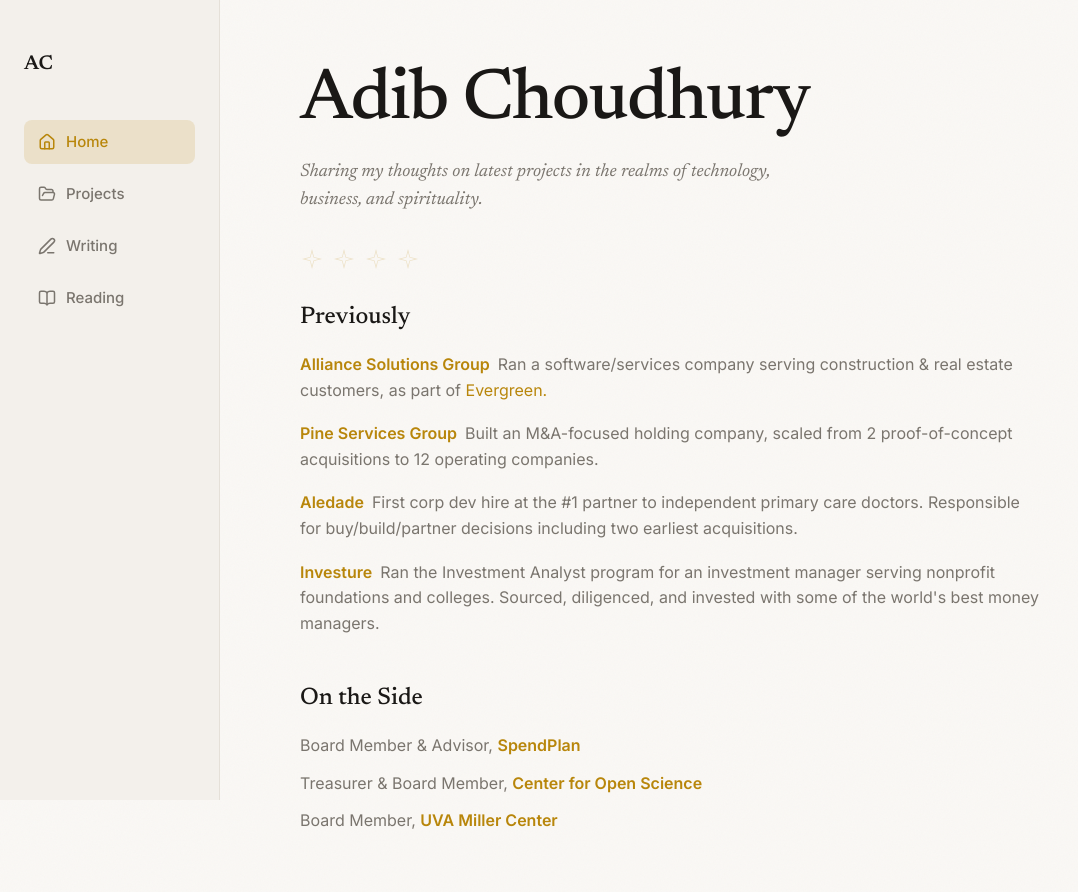
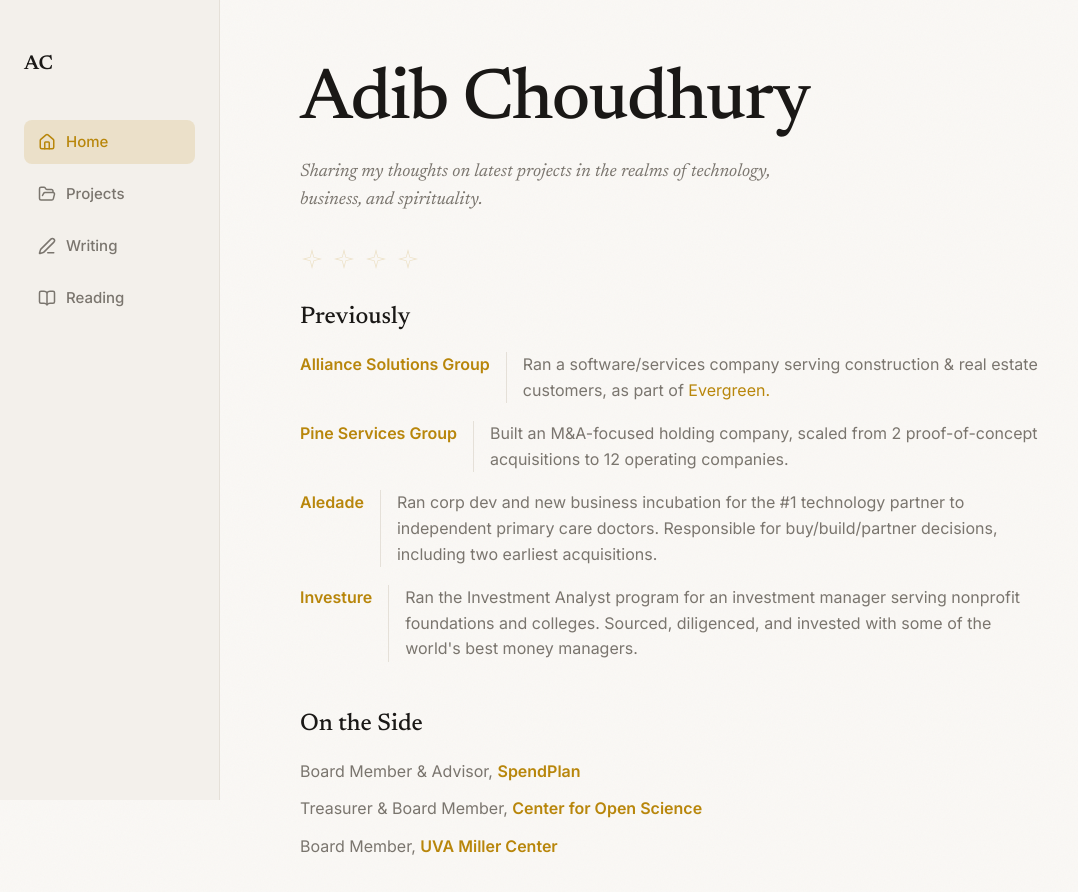
Before and after one commit to adib-hash/adib-personal-site, a React (Vite) app: page / in a window 1280 px wide. Shown: the top 892 px of the page, without its empty margins (0-1078 px from the left). Built offline with nearby package versions, Linux system fonts and the light colour scheme.

Commit message:
fix: add vertical bar separator in Previously section, update Aledade text
Co-Authored-By: Claude Opus 4.6 (1M context) <noreply@anthropic.com>

```diff
--- a/src/pages/Home.jsx
+++ b/src/pages/Home.jsx
@@ -20,7 +20,7 @@ const previously = [
     company: "Aledade",
     url: "https://aledade.com",
     description:
-      "First corp dev hire at the #1 partner to independent primary care doctors. Responsible for buy/build/partner decisions including two earliest acquisitions.",
+      "Ran corp dev and new business incubation for the #1 technology partner to independent primary care doctors. Responsible for buy/build/partner decisions, including two earliest acquisitions.",
   },
   {
     company: "Investure",
@@ -93,19 +93,38 @@ export default function Home() {
         </h2>
         <div style={{ display: "flex", flexDirection: "column", gap: 18 }}>
           {previously.map((item) => (
-            <div key={item.company} style={{ lineHeight: 1.6 }}>
+            <div
+              key={item.company}
+              style={{
+                display: "flex",
+                alignItems: "baseline",
+                gap: 16,
+                lineHeight: 1.6,
+              }}
+            >
               <a
                 href={item.url}
                 target="_blank"
                 rel="noopener noreferrer"
-                style={{ fontWeight: 600 }}
+                style={{
+                  fontWeight: 600,
+                  whiteSpace: "nowrap",
+                  flexShrink: 0,
+                }}
               >
                 {item.company}
               </a>
-              <span style={{ color: "var(--text-muted)", marginLeft: 8 }}>
+              <span
+                style={{
+                  width: 1,
+                  alignSelf: "stretch",
+                  background: "var(--border)",
+                  flexShrink: 0,
+                }}
+              />
+              <span style={{ color: "var(--text-muted)" }}>
                 {item.description}
                 {item.suffix && (
-                  <>
                   <a
                     href={item.suffixUrl}
                     target="_blank"
@@ -113,7 +132,6 @@ export default function Home() {
                   >
                     {item.suffix}
                   </a>
-                  </>
                 )}
               </span>
             </div>
```
Lines whose indentation alone changed are shown as unchanged.
